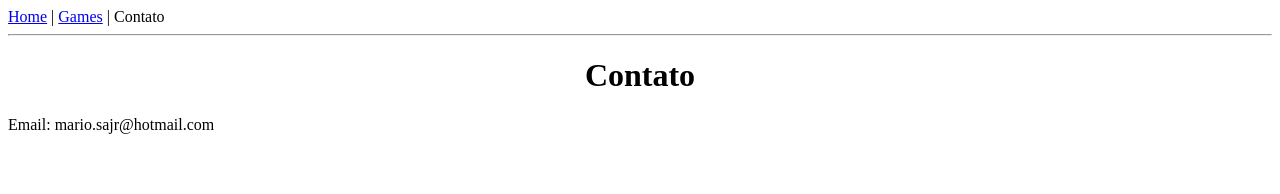
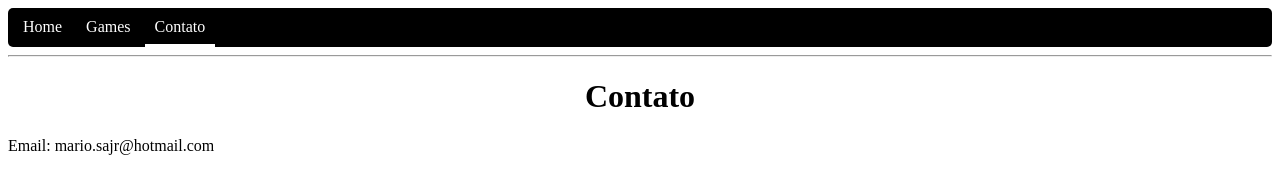
Before and after one commit to DarkanKunor/DarkanKunor.github.io, a plain HTML site: page contato.html in a window 1280 px wide. Drawn offline with Linux system fonts and the light colour scheme.

Commit message:
Added top menu to games e contct pages.

```diff
--- a/contato.html
+++ b/contato.html
@@ -4,7 +4,11 @@
 	<link type="text/css" rel="stylesheet" href="main.css"/>
 </head>
 <body>
-	<a href='/'>Home</a> | <a href='/games/'>Games</a> | Contato
+	<div id="menu">
+		<a class="menuItem" href='/games/'>Home</a>
+		<a class="menuItem" href='/games/'>Games</a>
+		<span class="menuItem" id="menuItemCurrent">Contato</span>
+	</div>
 	<hr>
 	<h1 align=center>Contato</h1>
 	Email: mario.sajr@hotmail.com
```
Also changed, not shown: games/index.html (+5 -1 lines).
